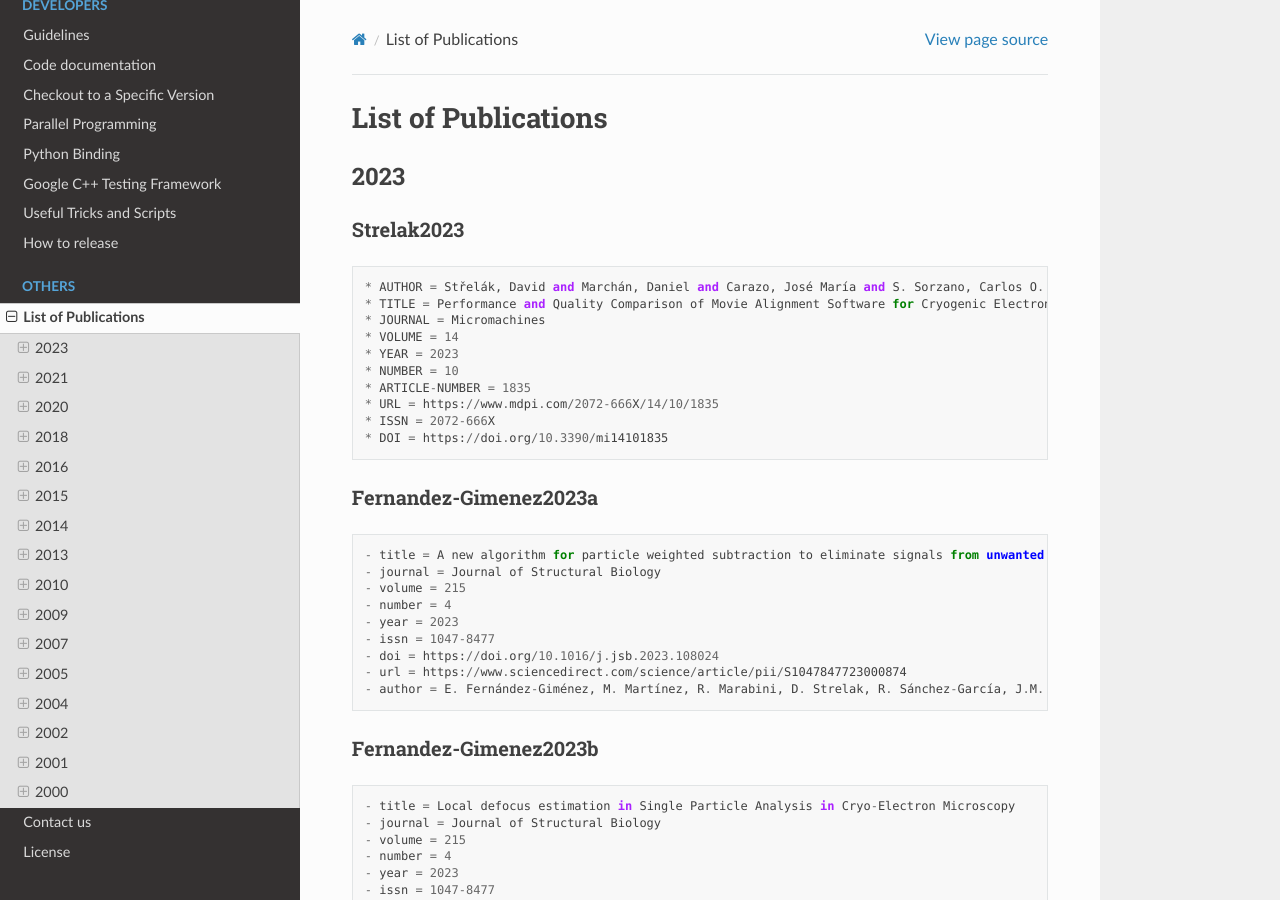
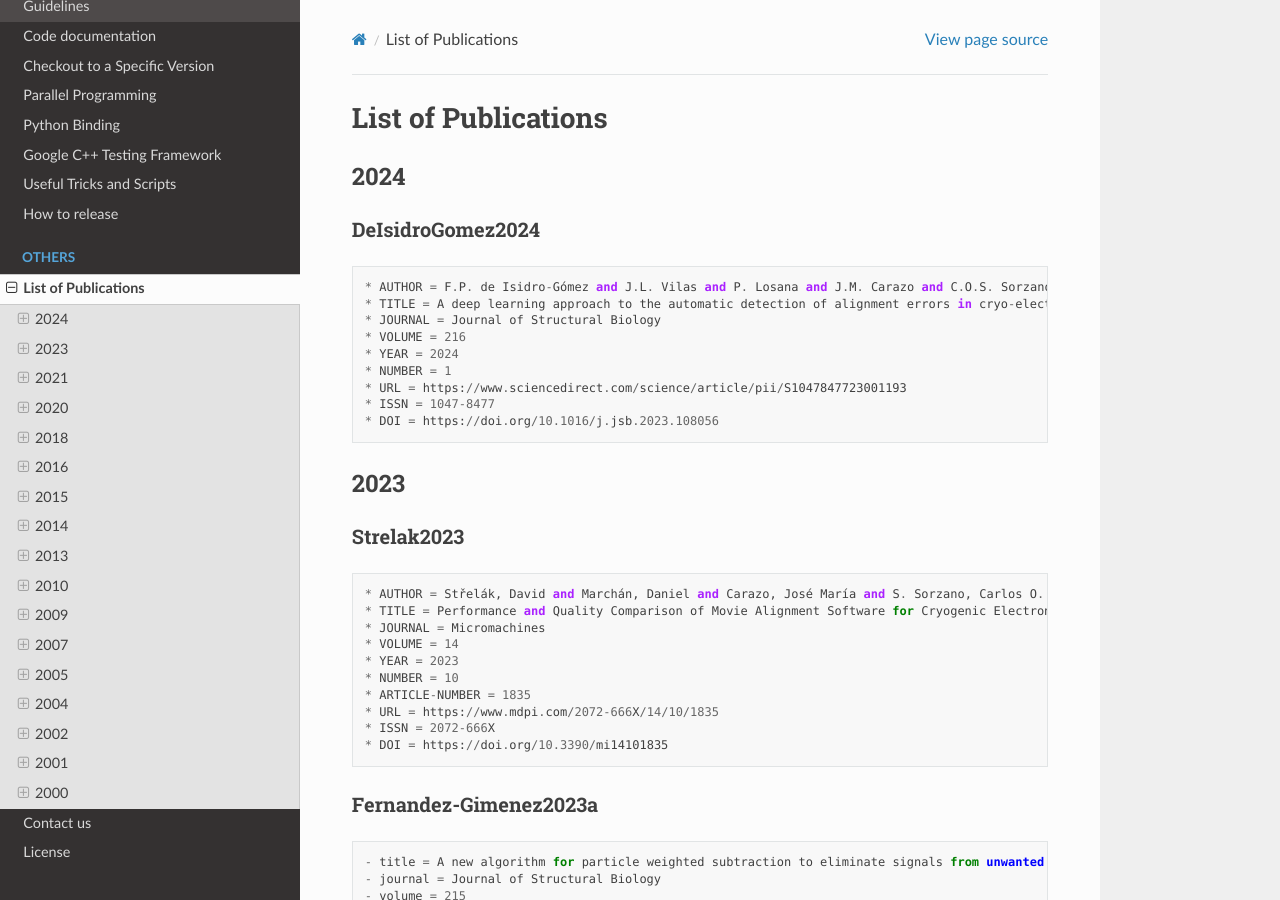
Before and after one commit to I2PC/docs, a Sphinx documentation site: the page built from docs/listOfPublications.rst, in a window 1280 px wide and 900 px high. Built offline with Sphinx 7.4.7 and the Read the Docs theme 2.0.0, drawn with Linux system fonts in a browser that asks for light colours; formulas are drawn with MathJax 3.

Commit message:
fede paper

```diff
--- a/docs/listOfPublications.rst
+++ b/docs/listOfPublications.rst
@@ -2,6 +2,22 @@
 
 List of Publications
 ===========================
+2024
+-----
+DeIsidroGomez2024
+^^^^^^^^^^^^^^^^^^
+::
+
+* AUTHOR = F.P. de Isidro-Gómez and J.L. Vilas and P. Losana and J.M. Carazo and C.O.S. Sorzano
+* TITLE = A deep learning approach to the automatic detection of alignment errors in cryo-electron tomographic reconstructions
+* JOURNAL = Journal of Structural Biology
+* VOLUME = 216
+* YEAR = 2024
+* NUMBER = 1
+* URL = https://www.sciencedirect.com/science/article/pii/S1047847723001193
+* ISSN = 1047-8477
+* DOI = https://doi.org/10.1016/j.jsb.2023.108056
+
 2023
 -----
 Strelak2023
```
